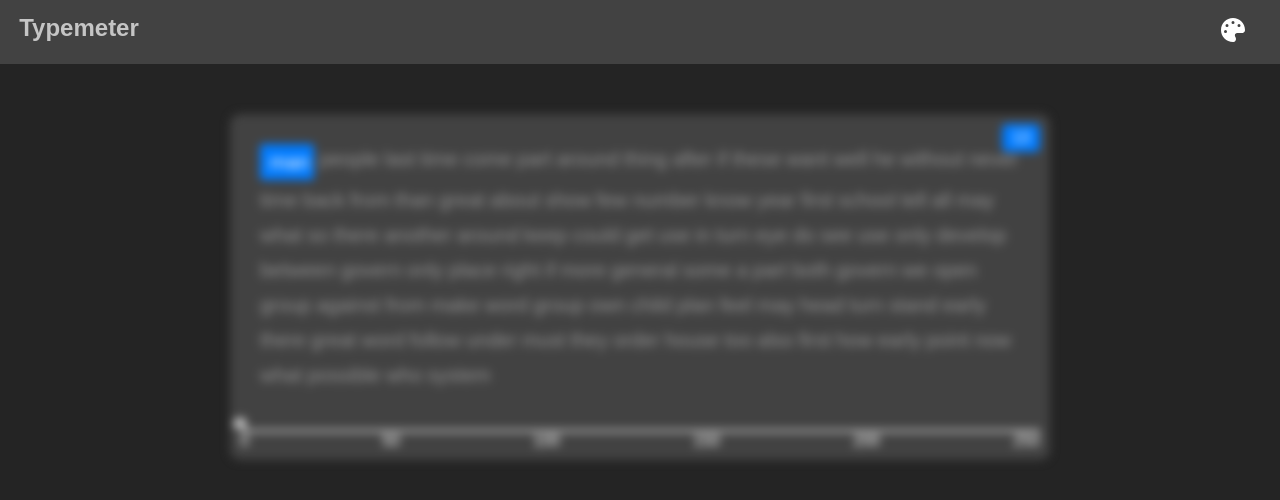
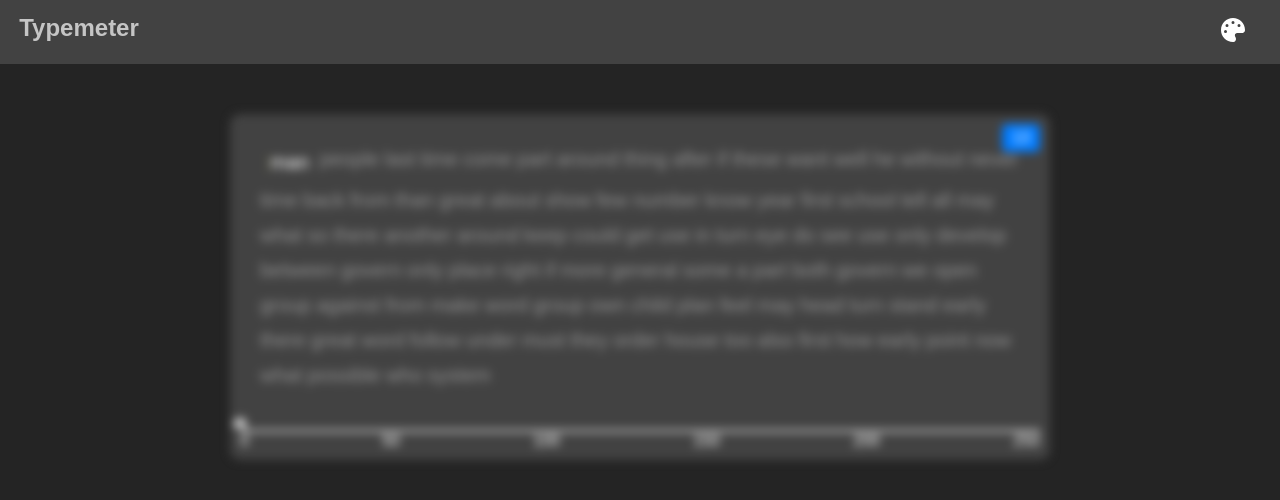
Before and after one commit to mananbansal2002/typetest, a React (Create React App) app: page / in a window 1280 px wide. Both pictures are taken after a click on the button "15s". Shown: the top 500 px of the page. Built offline with nearby package versions, Linux system fonts and the light colour scheme.

Commit message:
changes cursor color

```diff
--- a/src/components/Typingtest/Typingtest.css
+++ b/src/components/Typingtest/Typingtest.css
@@ -38,12 +38,13 @@
         .future {
           color: #919191;
         }
+
         .current-word {
-          background-color: #007bff;
           color: white;
           padding: 3px 5px;
           border-radius: 3px;
         }
+
         span {
           font-family: 'Arial', sans-serif;
           font-size: 20px;
@@ -70,8 +71,9 @@
           }
         }
 
-        /* Styling for the span with the crnt class */
+
         .crnt::before {
-          content: '|'; /* Add the '|' character */
+          content: '|';
           animation: blink 1s infinite;
+          color:rgb(221, 221, 0);
         }
```
